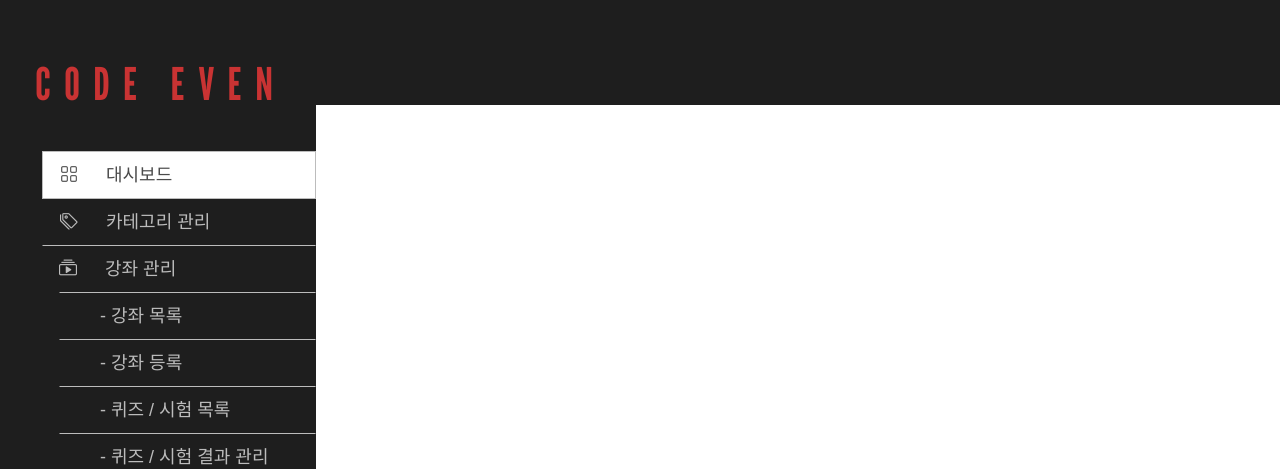
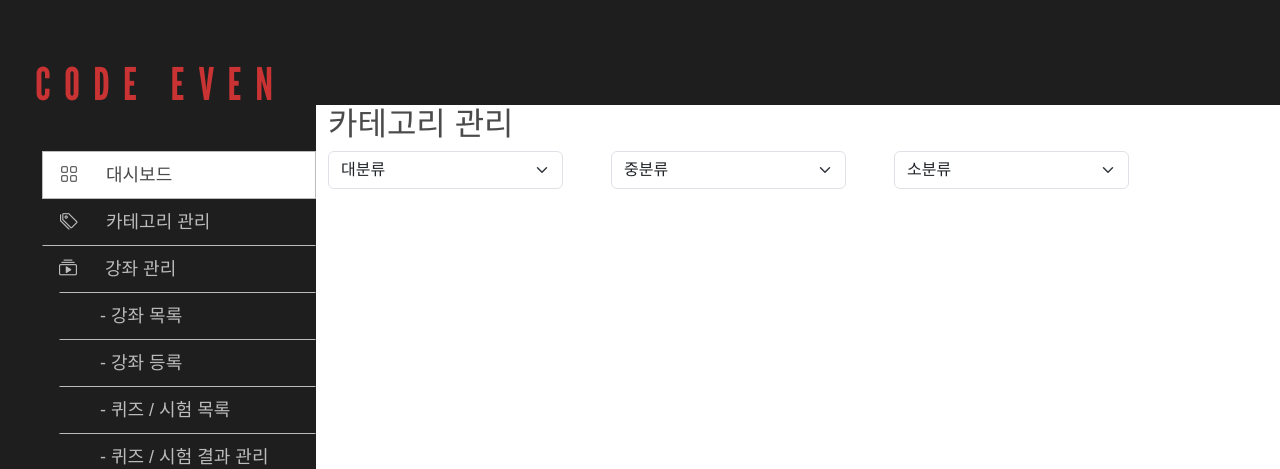
Before and after one commit to AppleBee12/Code_Even, a PHP site: page /Code_Even/admin/category/category.php in a window 1280 px wide; the page is wider, and only the part inside the window is pictured. Shown: the top 469 px of that part. Run offline with PHP 8.4, Linux system fonts and the light colour scheme; some web fonts are replaced.

Commit message:
📝 docs: add category.php

```diff
--- a/admin/category/category.php
+++ b/admin/category/category.php
@@ -2,7 +2,28 @@
 include_once($_SERVER['DOCUMENT_ROOT']. '/code_even/admin/inc/header.php');
 ?>
 
-<div class=""></div>
+<div class="container">
+  <h2>카테고리 관리</h2>
+  <div class="d-flex gap-5">
+    <select class="form-select w-25" aria-label="Default select example">
+      <option selected>대분류</option>
+      <option value="1">웹개발</option>
+      <option value="2">클라우드 / DB</option>
+      <option value="3">보안 / 네트워크</option>
+    </select>
+    <select class="form-select w-25" aria-label="Default select example">
+      <option selected>중분류</option>
+      <option value="1">프론트엔드</option>
+      <option value="2">백엔드</option>
+    </select>
+    <select class="form-select w-25" aria-label="Default select example">
+      <option selected>소분류</option>
+      <option value="1">HTML / CSS</option>
+      <option value="2">Javascript</option>
+      <option value="3">J-Query</option>
+    </select>
+  </div>
+</div>
 
 <?php
 include_once($_SERVER['DOCUMENT_ROOT']. '/code_even/admin/inc/footer.php');
--- a/admin/inc/header.php
+++ b/admin/inc/header.php
@@ -65,7 +65,7 @@ if (!isset($title)) {
             <li class="list-group-item"><a href=""> 　 - 교재 배송관리</a></li>
           </ul>
         </li>
-        <li class="list-group-item"><a href=""><i class="bi bi-ticket"></i> 　 쿠폰 관리</a></li>
+        <li class="list-group-item"><a href="admin/coupons/coupons.php"><i class="bi bi-ticket"></i> 　 쿠폰 관리</a></li>
         <li class="pr list-group-item"><i class="bi bi-graph-up-arrow"></i> 　 매출통계 관리
           <ul>
             <li class="list-group-item"><a href=""> 　 - 강의 매출통계</a></li>
```
Also changed, not shown: admin/coupons/coupons.php (added, +15 -0 lines).
